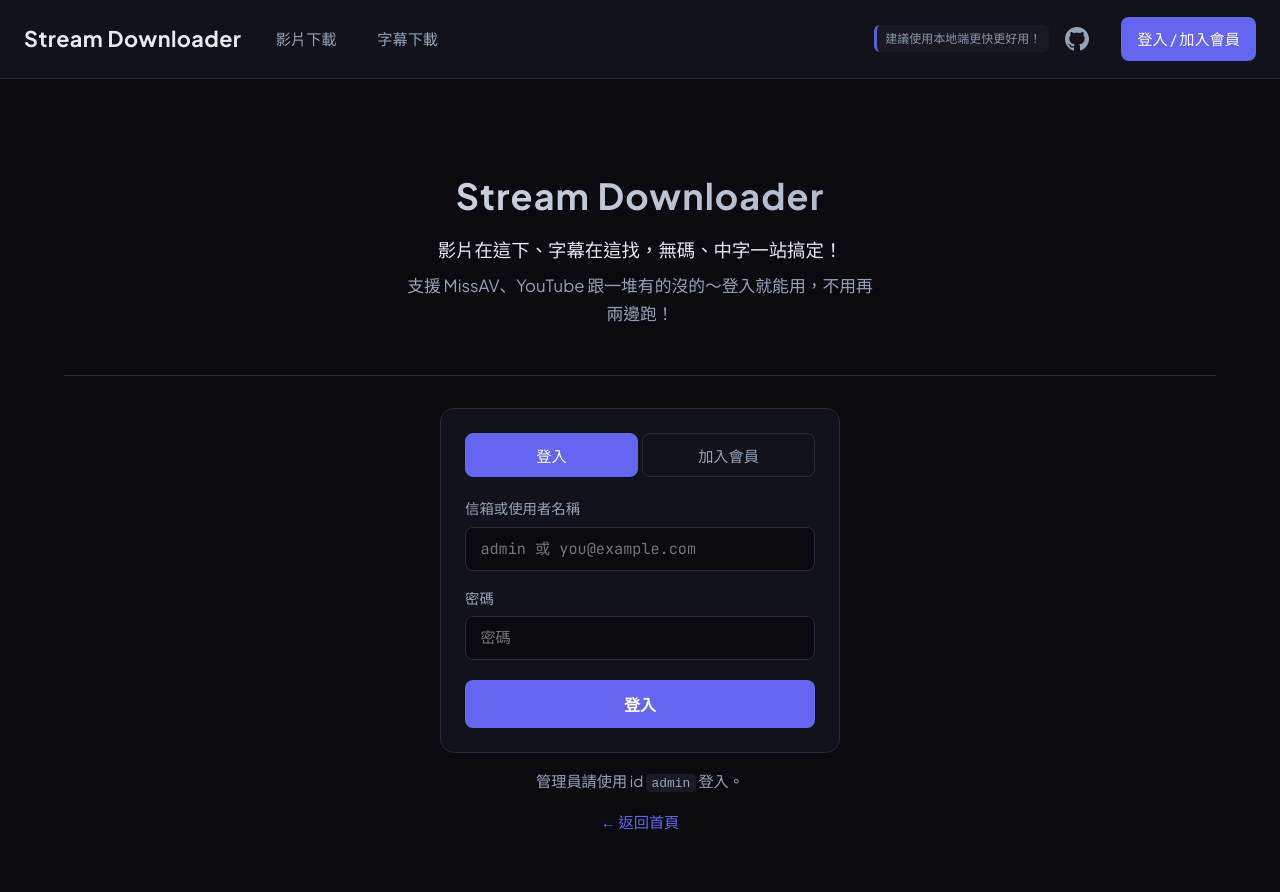
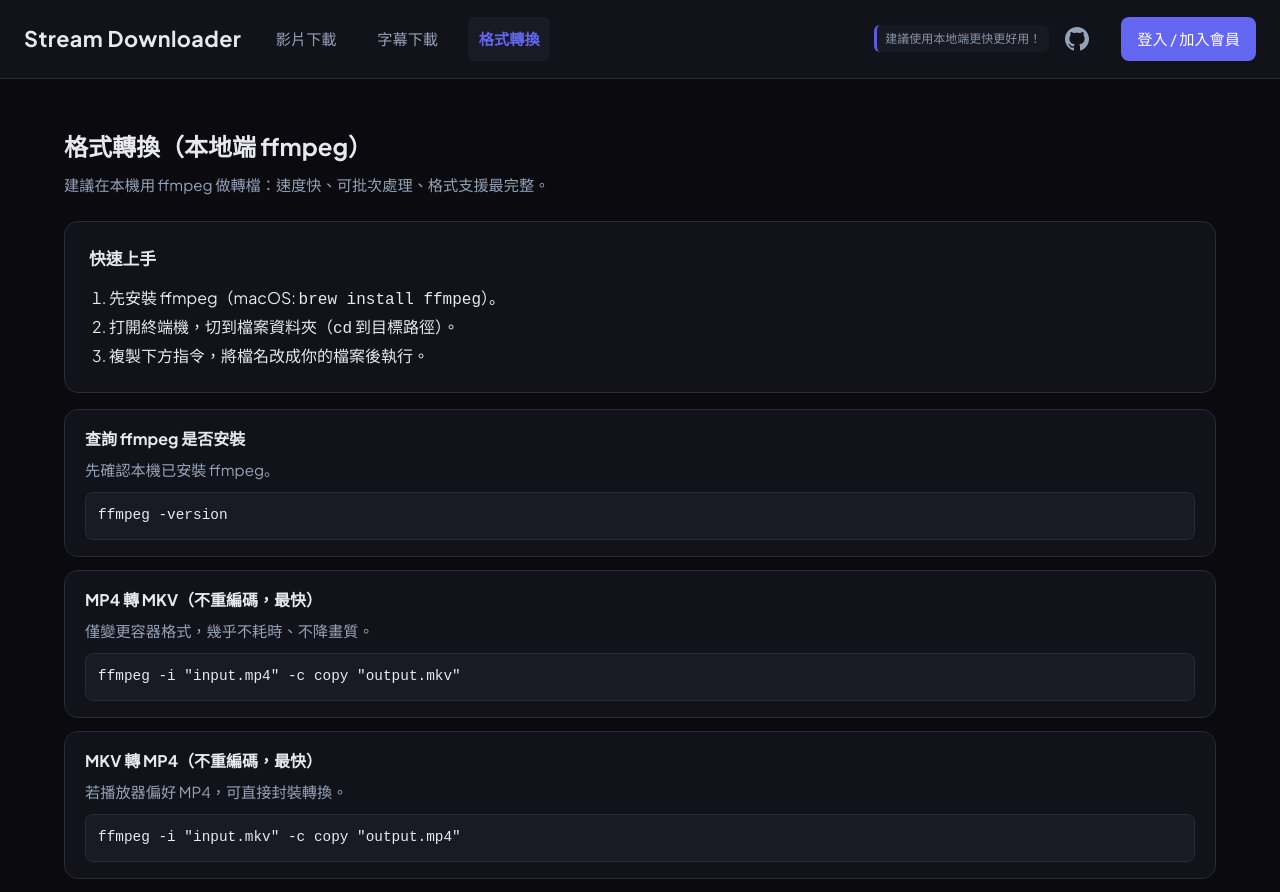
Before and after one commit to iamgjek/StreamDownloader, a React (Vite) app in the folder frontend/: page /convert in a window 1280 px wide. Before the commit this address led to /login. Shown: the top 892 px of the page. Built offline with nearby package versions, Linux system fonts and the light colour scheme; no server answers.

Commit message:
格式轉換建議

```diff
--- a/frontend/src/App.tsx
+++ b/frontend/src/App.tsx
@@ -3,6 +3,7 @@
 import Layout from './components/Layout'
 import Download from './pages/Download'
 import Subtitles from './pages/Subtitles'
+import FormatConvert from './pages/FormatConvert'
 import Login from './pages/Login'
 import Dashboard from './pages/Dashboard'
 
@@ -37,6 +38,7 @@
           path="/subtitles"
           element={<Subtitles />}
         />
+        <Route path="/convert" element={<FormatConvert />} />
         <Route
           path="/dashboard"
           element={
--- a/frontend/src/components/Layout.tsx
+++ b/frontend/src/components/Layout.tsx
@@ -35,6 +35,13 @@
             onClick={() => trackCtaEvent({ action: 'layout_nav_subtitles', label: '字幕下載', location: 'nav' })}
           >
             字幕下載
+          </NavLink>
+          <NavLink
+            to="/convert"
+            className={({ isActive }) => (isActive ? styles.navActive : '')}
+            onClick={() => trackCtaEvent({ action: 'layout_nav_convert', label: '格式轉換', location: 'nav' })}
+          >
+            格式轉換
           </NavLink>
           {token && user?.is_admin && (
             <NavLink
--- /dev/null
+++ b/frontend/src/pages/FormatConvert.module.css
@@ -0,0 +1,69 @@
+.page {
+  padding: 0.5rem 0;
+}
+
+.title {
+  font-size: 1.5rem;
+  margin: 0 0 0.5rem;
+}
+
+.hint {
+  color: var(--text-muted);
+  font-size: 0.95rem;
+  margin: 0 0 1.5rem;
+}
+
+.card {
+  background: var(--bg-card);
+  border: 1px solid var(--border);
+  border-radius: var(--radius);
+  padding: 1.5rem;
+  margin-bottom: 1rem;
+}
+
+.card h2 {
+  font-size: 1.05rem;
+  margin: 0 0 0.75rem;
+}
+
+.card ol {
+  margin: 0;
+  padding-left: 20px;
+  color: var(--text);
+  line-height: 1.6;
+}
+
+.list {
+  display: grid;
+  gap: 0.85rem;
+}
+
+.item {
+  background: var(--bg-card);
+  border: 1px solid var(--border);
+  border-radius: var(--radius);
+  padding: 1rem 1.25rem;
+}
+
+.item h3 {
+  margin: 0 0 0.4rem;
+  font-size: 1rem;
+}
+
+.item p {
+  margin: 0 0 0.6rem;
+  color: var(--text-muted);
+  font-size: 0.95rem;
+}
+
+.code {
+  margin: 0;
+  background: var(--bg-elevated);
+  border: 1px solid var(--border);
+  border-radius: 8px;
+  padding: 0.75rem;
+  overflow-x: auto;
+  color: var(--text);
+  font-size: 0.9rem;
+  line-height: 1.5;
+}
--- /dev/null
+++ b/frontend/src/pages/FormatConvert.tsx
@@ -0,0 +1,70 @@
+import styles from './FormatConvert.module.css'
+
+const samples = [
+  {
+    title: '查詢 ffmpeg 是否安裝',
+    cmd: 'ffmpeg -version',
+    desc: '先確認本機已安裝 ffmpeg。',
+  },
+  {
+    title: 'MP4 轉 MKV（不重編碼，最快）',
+    cmd: 'ffmpeg -i "input.mp4" -c copy "output.mkv"',
+    desc: '僅變更容器格式，幾乎不耗時、不降畫質。',
+  },
+  {
+    title: 'MKV 轉 MP4（不重編碼，最快）',
+    cmd: 'ffmpeg -i "input.mkv" -c copy "output.mp4"',
+    desc: '若播放器偏好 MP4，可直接封裝轉換。',
+  },
+  {
+    title: '轉為 H.264 + AAC（相容性高）',
+    cmd: 'ffmpeg -i "input.mkv" -c:v libx264 -crf 23 -preset medium -c:a aac -b:a 192k "output.mp4"',
+    desc: '舊裝置或社群平台常用格式，速度較慢但相容性佳。',
+  },
+  {
+    title: '只抽出音訊（MP3）',
+    cmd: 'ffmpeg -i "input.mkv" -vn -c:a libmp3lame -q:a 2 "output.mp3"',
+    desc: '想把影片轉成純音樂/語音檔可用。',
+  },
+  {
+    title: '嵌入字幕（硬字幕）',
+    cmd: 'ffmpeg -i "input.mp4" -vf "subtitles=sub.srt" -c:v libx264 -crf 23 -c:a copy "output_subbed.mp4"',
+    desc: '字幕會直接燒錄在畫面上。',
+  },
+]
+
+export default function FormatConvert() {
+  return (
+    <div className={styles.page}>
+      <h1 className={styles.title}>格式轉換（本地端 ffmpeg）</h1>
+      <p className={styles.hint}>
+        建議在本機用 ffmpeg 做轉檔：速度快、可批次處理、格式支援最完整。
+      </p>
+
+      <div className={styles.card}>
+        <h2>快速上手</h2>
+        <ol>
+          <li>先安裝 ffmpeg（macOS: <code>brew install ffmpeg</code>）。</li>
+          <li>打開終端機，切到檔案資料夾（<code>cd</code> 到目標路徑）。</li>
+          <li>複製下方指令，將檔名改成你的檔案後執行。</li>
+        </ol>
+      </div>
+
+      <div className={styles.list}>
+        {samples.map((s) => (
+          <article className={styles.item} key={s.title}>
+            <h3>{s.title}</h3>
+            <p>{s.desc}</p>
+            <pre className={styles.code}>
+              <code>{s.cmd}</code>
+            </pre>
+          </article>
+        ))}
+      </div>
+
+      <p className={styles.hint}>
+        小提醒：路徑或檔名有空白時，請用雙引號包起來（例如 <code>"My Video.mp4"</code>）。
+      </p>
+    </div>
+  )
+}
```
Also changed, not shown: 6 other files (tests, documents, lock files or other folders).
